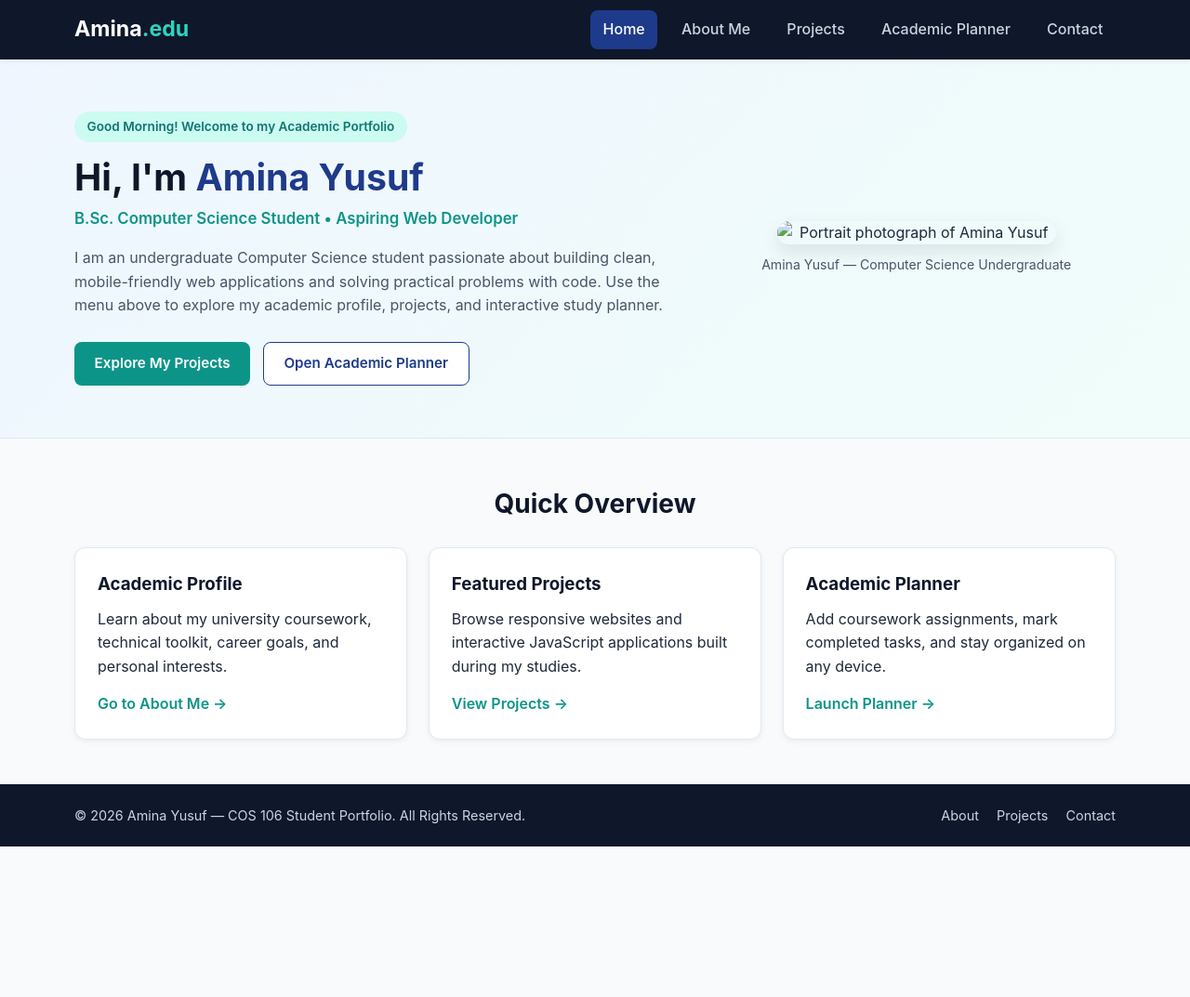
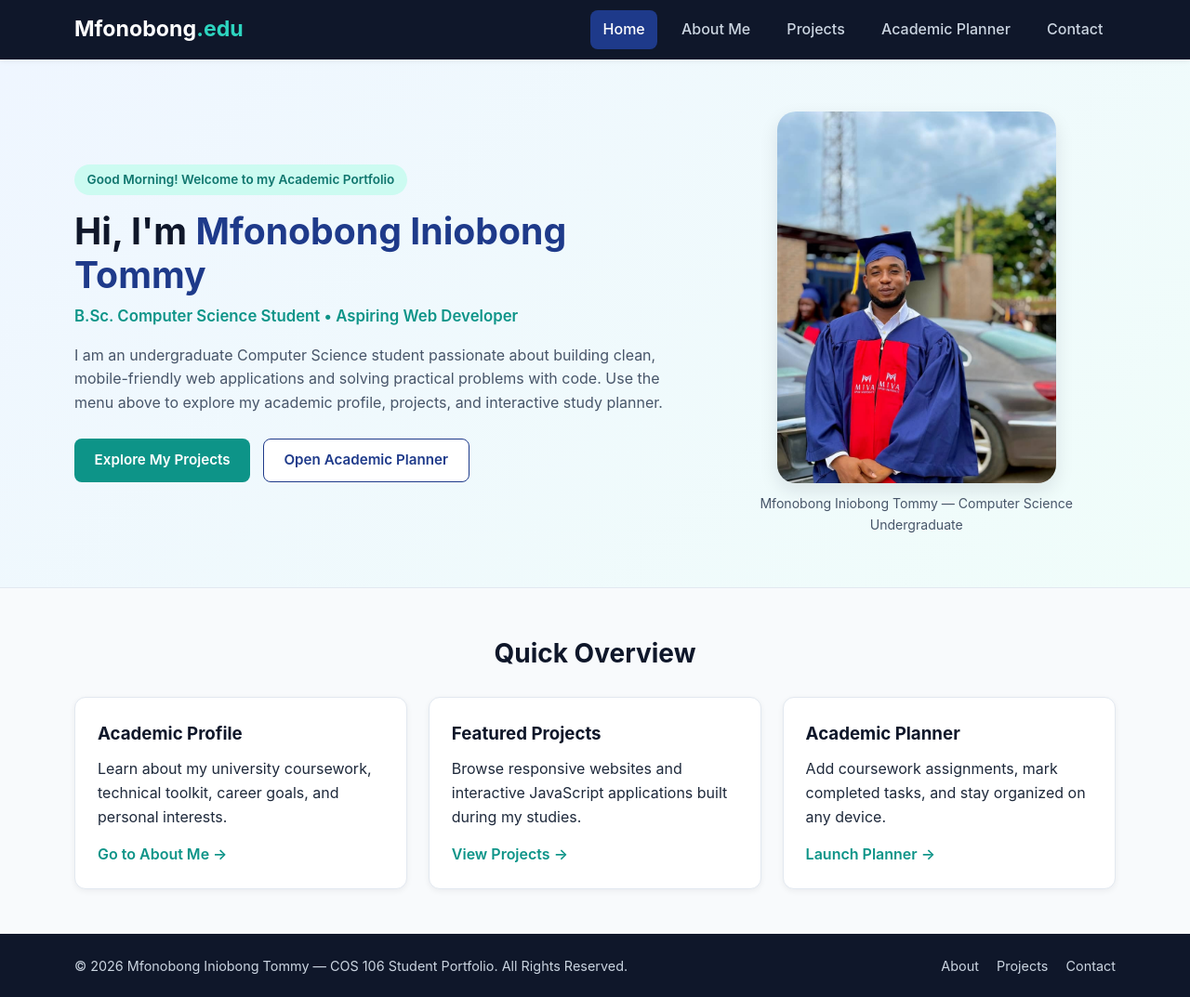
Before and after one commit to tommyalex1245/coslab106-school-portfolio, a plain HTML site: page index.html in a window 1280 px wide. Shown: the whole page at 93% size. Before the commit the page ends 911 px from the top, so only its background shows below. Drawn offline with Linux system fonts and the light colour scheme.

Commit message:
main/(root)

```diff
--- a/index.html
+++ b/index.html
@@ -3,13 +3,13 @@
 <head>
   <meta charset="UTF-8">
   <meta name="viewport" content="width=device-width, initial-scale=1.0">
-  <title>Mfonobong I.Tommy | Student Portfolio &amp; Academic Portal</title>
+  <title>Mfonobong Iniobong Tommy | Student Portfolio &amp; Academic Portal</title>
   <link rel="stylesheet" href="css/style.css">
 </head>
 <body>
   <header class="site-header">
     <div class="container nav-container">
-      <a href="index.html" class="logo">Amina<span>.edu</span></a>
+      <a href="index.html" class="logo">Mfonobong<span>.edu</span></a>
       <button class="menu-toggle" id="menuToggle" aria-label="Toggle navigation" aria-expanded="false">
         &#9776;
       </button>
@@ -30,7 +30,7 @@
       <div class="container hero-grid">
         <div class="hero-content fade-in">
           <p class="badge" id="dynamicGreeting">Welcome to my Academic Portfolio</p>
-          <h1>Hi, I'm <span class="highlight">Amina Yusuf</span></h1>
+          <h1>Hi, I'm <span class="highlight">Mfonobong Iniobong Tommy</span></h1>
           <p class="subtitle">B.Sc. Computer Science Student &bull; Aspiring Web Developer</p>
           <p class="bio">
             I am an undergraduate Computer Science student passionate about building clean,
@@ -44,8 +44,8 @@
         </div>
 
         <figure class="hero-image fade-in">
-          <img src="images/profile.png" alt="Portrait photograph of Amina Yusuf">
-          <figcaption>Amina Yusuf &mdash; Computer Science Undergraduate</figcaption>
+          <img src="images/profile.png" alt="Portrait photograph of Mfonobong Iniobong Tommy">
+          <figcaption>Mfonobong Iniobong Tommy &mdash; Computer Science Undergraduate</figcaption>
         </figure>
       </div>
     </section>
@@ -78,7 +78,7 @@
 
   <footer class="site-footer">
     <div class="container footer-content">
-      <p>&copy; <span id="currentYear"></span> Amina Yusuf &mdash; COS 106 Student Portfolio. All Rights Reserved.</p>
+      <p>&copy; <span id="currentYear"></span> Mfonobong Iniobong Tommy &mdash; COS 106 Student Portfolio. All Rights Reserved.</p>
       <ul class="footer-links">
         <li><a href="about.html">About</a></li>
         <li><a href="projects.html">Projects</a></li>
```
Also changed, not shown: about.html (+3 -3 lines), contact.html (+4 -4 lines), planner.html (+3 -3 lines), projects.html (+3 -3 lines), images/profile.png (added), 1 other file.
